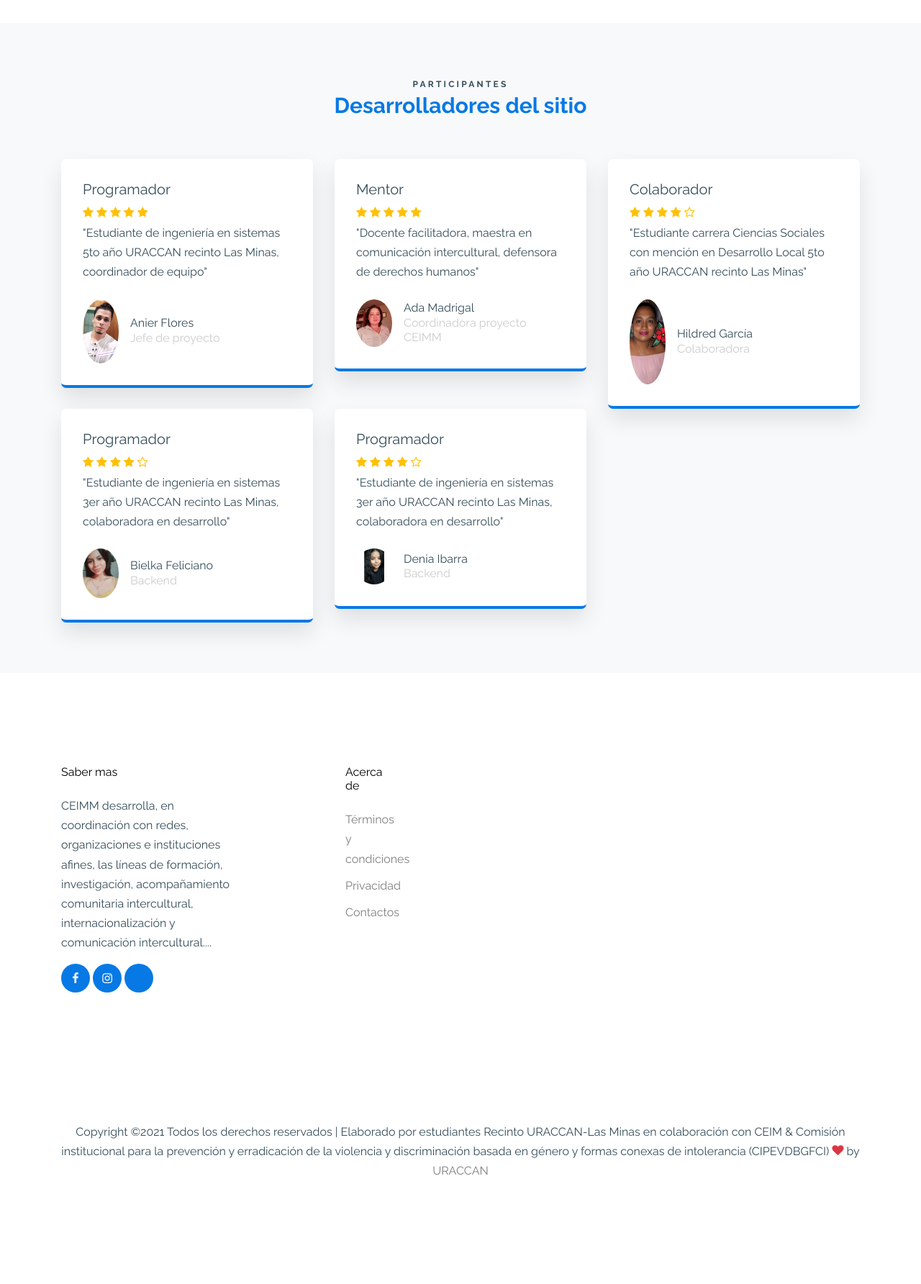
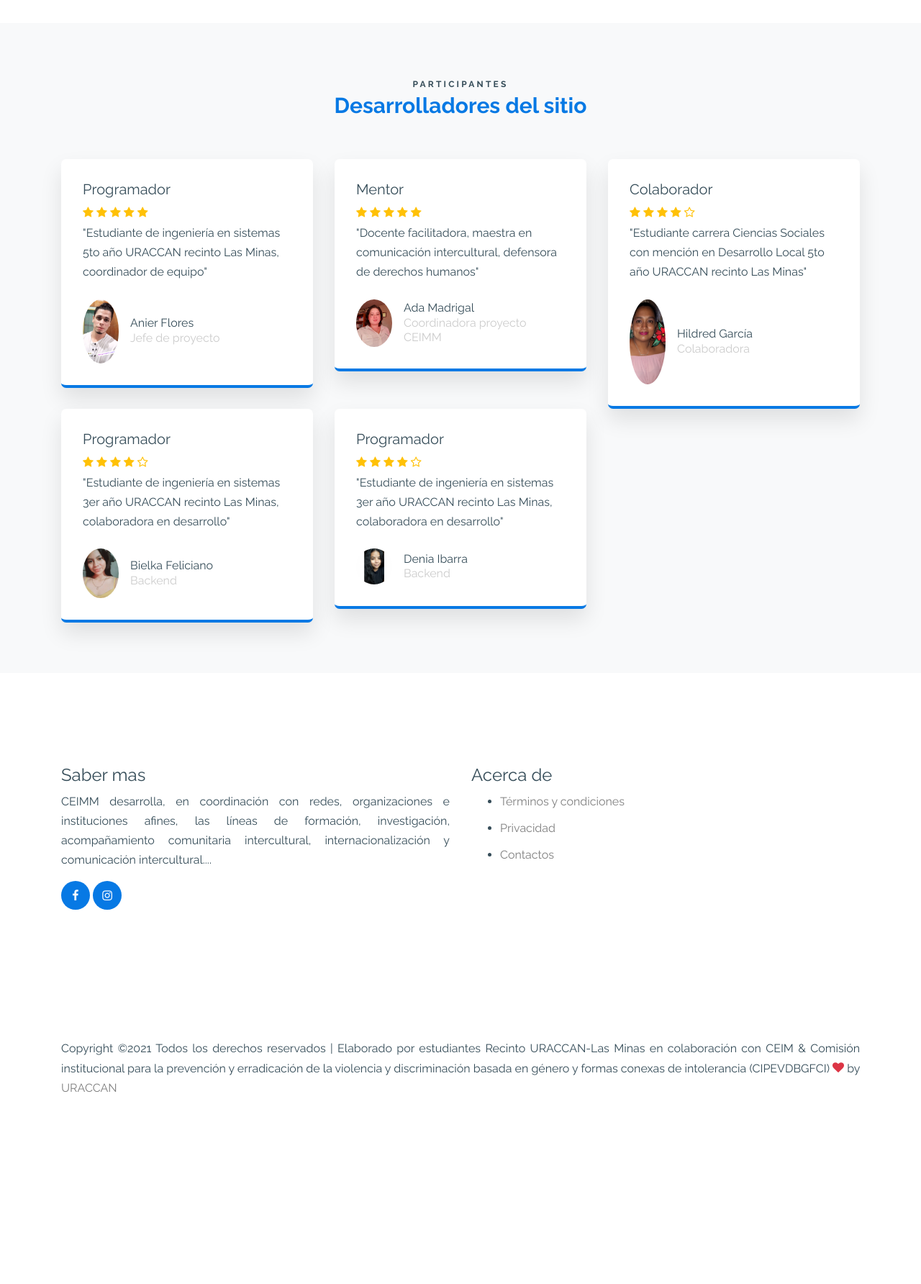
Before and after one commit to Anier-98/Plataforma_violencia, a PHP site: page / in a window 1280 px wide. Shown: the part 1520-3304 px from the top of the page at 72% size. After the commit the page ends 3037 px from the top, so only its background shows below. Run offline with PHP 8.4, Linux system fonts and the light colour scheme; some web fonts are replaced.

Commit message:
footer,boton flotante y archivos de php modificados

```diff
--- a/backend/ConexioBD.php
+++ b/backend/ConexioBD.php
@@ -2,10 +2,10 @@
 
 $db = new PDO('mysql:host=127.0.0.1;dbname=violencia','root','');
 $db->setAttribute (PDO::ATTR_DEFAULT_FETCH_MODE, PDO::FETCH_ASSOC);
-$filas = $db->query('SELECT * FROM area;');
-
+//$filas = $db->query('SELECT * FROM area;');
+/*
 foreach($filas as $fila){
     print_r($fila);
 }
-
+*/
 ?>
--- a/index.html
+++ b/index.html
@@ -17,12 +17,13 @@
     <link rel="stylesheet" href="css/owl.carousel.min.css">
     <link rel="stylesheet" href="css/owl.theme.default.min.css">
     <link rel="stylesheet" href="css/aos.css">
+    <link rel="stylesheet" href="css/botonflotante.css">
 
     <!-- MAIN CSS -->
     <link rel="stylesheet" href="css/style.css">
 
   </head>
-
+  <a href="#" class="btn-flotante">Realizar Test Violencia</a>
   <body>
 
 
@@ -340,63 +341,32 @@
     <footer class="site-footer">
       <div class="container">
         <div class="row">
-            <div class="col-lg-3">
-              <h2 class="footer-heading mb-4">Saber mas</h2>
-              <p>CEIMM desarrolla, en coordinación con redes, organizaciones e instituciones afines, las líneas de formación, investigación, acompañamiento comunitaria intercultural, internacionalización y comunicación intercultural.... </p>
+
+          <div class="col-lg-6 col-md-6 footer-newsletter">
+            <h4>Saber mas</h4>
+            <p class="text-justify">CEIMM desarrolla, en coordinación con redes, organizaciones e instituciones afines, las líneas de formación, investigación, acompañamiento comunitaria intercultural, internacionalización y comunicación intercultural.... </p>
             <ul class="list-unstyled social">
               <li><a href="https://www.facebook.com/URACCAN"><span class="icon-facebook"></span></a></li>
               <li><a href="https://www.instagram.com/uraccan_oficial/"><span class="icon-instagram"></span></a></li>
              <!-- <li><a href="#"><span class="icon-twitter"></span></a></li>
               <li><a href="#"><span class="icon-linkedin"></span></a></li>-->
-                <li><a href="https://www.uraccan.edu.ni/acompanamiento-comunitario/institutos-y-centros/ceimm"><span class="icon-log-uraccan"></span></a></li>
+             <!--  <li><a href="https://www.uraccan.edu.ni/acompanamiento-comunitario/institutos-y-centros/ceimm"><span class="icon-log-uraccan"></span></a></li>-->
             </ul>
           </div>
-            <div class="col-lg-8 ml-auto">
-              <div class="row">
-                <div class="col-lg-3">
-                  <!--<h2 class="footer-heading mb-4">Quick Links</h2>
-                  <ul class="list-unstyled">
-                    <li><a href="#">About Us</a></li>
-                    <li><a href="#">Testimonials</a></li>
-                    <li><a href="#">Terms of Service</a></li>
-                    <li><a href="#">Privacy</a></li>
-                    <li><a href="#">Contact Us</a></li>
-                  </ul>
-                </div>
-                <div class="col-lg-3">
-                  <h2 class="footer-heading mb-4">Resources</h2>
-                  <ul class="list-unstyled">
-                    <li><a href="#">About Us</a></li>
-                    <li><a href="#">Testimonials</a></li>
-                    <li><a href="#">Terms of Service</a></li>
-                    <li><a href="#">Privacy</a></li>
-                    <li><a href="#">Contact Us</a></li>
-                  </ul>
-                </div>
-                <div class="col-lg-3">
-                  <h2 class="footer-heading mb-4">Soporte</h2>
-                  <ul class="list-unstyled">
-                    <li><a href="CEIMM.html">saber mas</a></li>
-                    <li><a href="#">Testimonios</a></li>
-                    <li><a href="#">Terminos y condiciones</a></li>
-                    <li><a href="#">Privacidad</a></li>
-                    <li><a href="#">Contactos</a></li>
-                  </ul>
-                </div>-->
-                <div class="col-lg-3">
-                  <h2 class="footer-heading mb-4">Acerca de</h2>
-                  <ul class="list-unstyled">
+
+          <div class="col-lg-6 col-md-6 footer-links">
+            <h4>Acerca de</h4>
+            <ul>
               <!--<li><a href="#">Acerca de</a></li>
               <li><a href="testimonios.html">Testimonios</a></li>-->
-                    <li><a href="#">Términos y condiciones</a></li>
-                    <li><a href="#">Privacidad</a></li>
-                    <li><a href="contact.html">Contactos</a></li>
+              <li><i class="bx bx-chevron-right"></i><a href="#">Términos y condiciones</a></li>
+              <li><i class="bx bx-chevron-right"></i><a href="#">Privacidad</a></li>
+              <li><i class="bx bx-chevron-right"></i><a href="contact.html">Contactos</a></li>
+
             </ul>
           </div>
          </div>
-            </div>
-          </div>
-          <div class="row pt-5 mt-5 text-center">
+        <div class="row pt-5 mt-5 text-justify">
           <div class="col-md-12">
             <div class="border-top pt-5">
               <p>
@@ -406,7 +376,6 @@
             </p>
             </div>
           </div>
-
         </div>
       </div>
     </footer>
--- a/login.html
+++ b/login.html
@@ -14,7 +14,7 @@
 <div class="container_login">
 <div class="row justify-content-center pt-5 mt-5 mr-1">
     <div class="col-md-3 formulario">
-        <form action="">
+        <form action="backend/comprobar.php" method="POST">
         <div class="form-group text-center pt-3 pb-4">
             <h1 class="text-light">Iniciar Sesión</h1>
         </div>
```
Also changed, not shown: backend/comprobar.php (+6 -4 lines), css/botonflotante.css (added, +29 -0 lines). Lines whose indentation alone changed are shown as unchanged.
